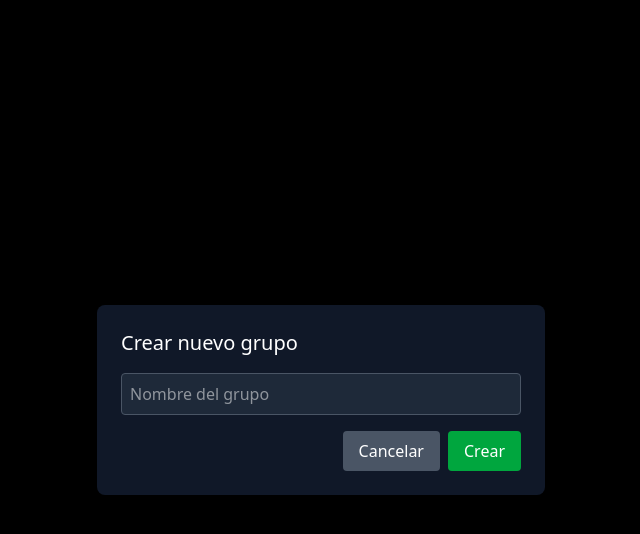
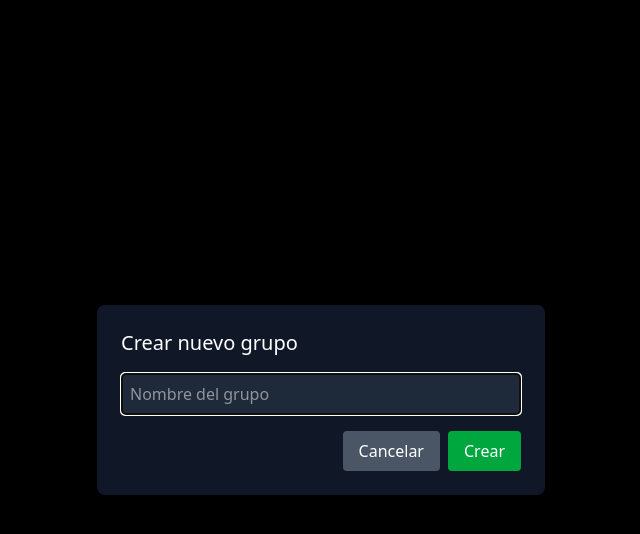
Before and after one commit to AdrianGerman/save-custom-urls, a React (Vite) app: page / in a window 1280 px wide. Both pictures are taken after a click on the button "+ Agregar". Shown: the top 534 px of the page, without its empty margins (319-959 px from the left). Built offline with nearby package versions, Linux system fonts and the light colour scheme.

Commit message:
apply modal component in other components

```diff
--- a/src/components/EntryList.jsx
+++ b/src/components/EntryList.jsx
@@ -78,13 +78,13 @@ export default function EntryList({ group, goBack }) {
             <div className="flex justify-end gap-2">
               <button
                 onClick={() => setModalOpen(false)}
-                className="px-4 py-2 bg-gray-600 text-white rounded hover:bg-gray-700"
+                className="px-4 py-2 bg-gray-600 text-white rounded hover:bg-gray-700 cursor-pointer"
               >
                 Cancelar
               </button>
               <button
                 onClick={handleAddEntry}
-                className="px-4 py-2 bg-blue-600 text-white rounded hover:bg-blue-700"
+                className="px-4 py-2 bg-blue-600 text-white rounded hover:bg-blue-700 cursor-pointer"
               >
                 Guardar
               </button>
@@ -120,39 +120,44 @@ export default function EntryList({ group, goBack }) {
       )}
 
       {settingsOpen && (
-        <div className="fixed inset-0 bg-black bg-opacity-60 flex justify-center items-center z-50">
-          <div className="bg-gray-900 p-6 rounded-lg w-full max-w-md">
-            <h3 className="text-xl text-white mb-4">Editar grupo</h3>
-            <input
-              type="text"
-              value={newGroupName}
-              onChange={(e) => setNewGroupName(e.target.value)}
-              className="w-full p-2 bg-gray-800 text-white border border-gray-600 rounded mb-4"
-            />
+        <Modal
+          title="Editar grupo"
+          onClose={() => setSettingsOpen(false)}
+          footer={
             <div className="flex justify-between">
               <button
                 onClick={handleDeleteGroup}
-                className="px-4 py-2 bg-red-600 text-white rounded hover:bg-red-700"
+                className="px-4 py-2 bg-red-600 text-white rounded hover:bg-red-700 cursor-pointer"
               >
                 Borrar grupo
               </button>
               <div className="flex gap-2">
                 <button
                   onClick={() => setSettingsOpen(false)}
-                  className="px-4 py-2 bg-gray-600 text-white rounded hover:bg-gray-700"
+                  className="px-4 py-2 bg-gray-600 text-white rounded hover:bg-gray-700 cursor-pointer"
                 >
                   Cancelar
                 </button>
                 <button
                   onClick={handleRenameGroup}
-                  className="px-4 py-2 bg-blue-600 text-white rounded hover:bg-blue-700"
+                  className="px-4 py-2 bg-blue-600 text-white rounded hover:bg-blue-700 cursor-pointer"
                 >
                   Renombrar
                 </button>
               </div>
             </div>
-          </div>
-        </div>
+          }
+        >
+          {({ initialFocusRef }) => (
+            <input
+              ref={initialFocusRef}
+              type="text"
+              value={newGroupName}
+              onChange={(e) => setNewGroupName(e.target.value)}
+              className="w-full p-2 bg-gray-800 text-white border border-gray-600 rounded"
+            />
+          )}
+        </Modal>
       )}
     </div>
   )
--- a/src/components/GroupList.jsx
+++ b/src/components/GroupList.jsx
@@ -1,4 +1,5 @@
 import { useGroupManager } from "../hooks/useGroupManager"
+import Modal from "../components/Modal"
 
 export default function GroupList({ selectGroup }) {
   const {
@@ -42,32 +43,37 @@ export default function GroupList({ selectGroup }) {
       )}
 
       {modalOpen && (
-        <div className="fixed inset-0 bg-black bg-opacity-60 flex justify-center items-center z-50">
-          <div className="bg-gray-900 p-6 rounded-lg w-full max-w-md">
-            <h3 className="text-xl text-white mb-4">Crear nuevo grupo</h3>
-            <input
-              type="text"
-              placeholder="Nombre del grupo"
-              value={newGroup}
-              onChange={(e) => setNewGroup(e.target.value)}
-              className="w-full p-2 bg-gray-800 text-white border border-gray-600 rounded mb-4"
-            />
+        <Modal
+          title="Crear nuevo grupo"
+          onClose={() => setModalOpen(false)}
+          footer={
             <div className="flex justify-end gap-2">
               <button
                 onClick={() => setModalOpen(false)}
-                className="px-4 py-2 bg-gray-600 text-white rounded hover:bg-gray-700"
+                className="px-4 py-2 bg-gray-600 text-white rounded hover:bg-gray-700 cursor-pointer"
               >
                 Cancelar
               </button>
               <button
                 onClick={handleCreateGroup}
-                className="px-4 py-2 bg-green-600 text-white rounded hover:bg-green-700"
+                className="px-4 py-2 bg-green-600 text-white rounded hover:bg-green-700 cursor-pointer"
               >
                 Crear
               </button>
             </div>
-          </div>
-        </div>
+          }
+        >
+          {({ initialFocusRef }) => (
+            <input
+              ref={initialFocusRef}
+              type="text"
+              placeholder="Nombre del grupo"
+              value={newGroup}
+              onChange={(e) => setNewGroup(e.target.value)}
+              className="w-full p-2 bg-gray-800 text-white border border-gray-600 rounded"
+            />
+          )}
+        </Modal>
       )}
     </div>
   )
```
